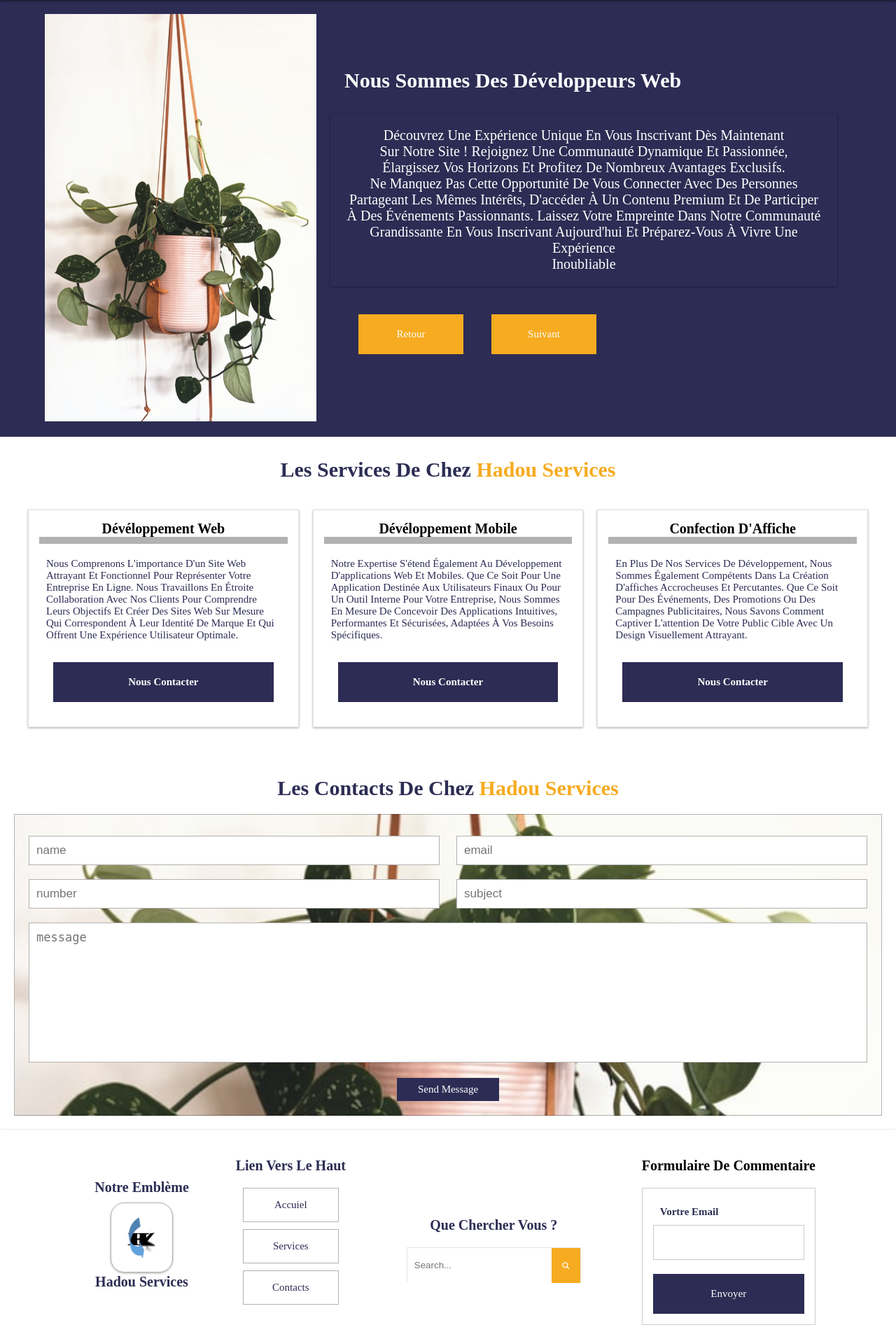
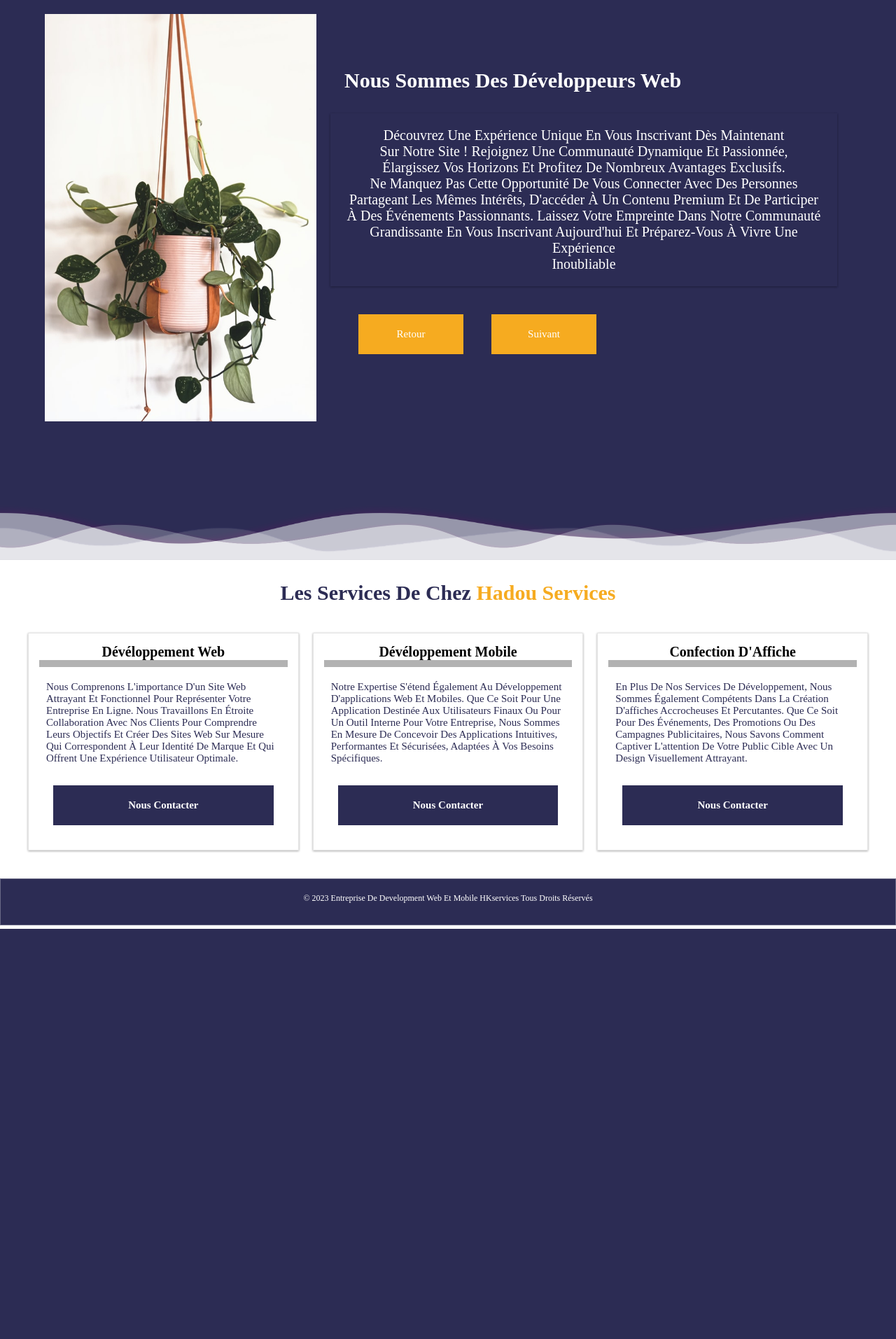
Before and after one commit to hadoukone0102/Hadou-simplon-test, a PHP site: page / in a window 1280 px wide. Shown: the part 185-2098 px from the top of the page at 70% size. After the commit the page ends 1512 px from the top, so only its background shows below. Run offline with PHP 8.4, Linux system fonts and the light colour scheme.

Commit message:
actualiser

```diff
--- a/index.html
+++ b/index.html
@@ -28,6 +28,13 @@
             </div>
             <div id="menu" class="fa fa-bars"></div>
         </header>
+    </div>
+
+    <!-- section d'essaie au backgroud animation-->
+
+    <section class="container_back1">
+        <div class="backg1">
+
             <div class="desing" id="acceuil">
                 <div class="images-derou">
                     <div class="image">
@@ -54,11 +61,25 @@
                             <a href="#" class="btn" id="retour">Retour</a>
                             <a href="#" class="btn" id="suivant">Suivant</a>
                         </div>
+
+                    </div>
                 </div>
             </div>
 
+            <div class="lines lines1">
+                <div class="waves waves1" style="background-image:url(img/backg/1.png)"></div>
             </div>
+            <div class="lines lines2">
+                <div class="waves waves2" style="background-image:url(img/backg/2.png)"></div>
             </div>
+            <div class="lines lines3">
+                <div class="waves waves3" style="background-image:url(img/backg/3.png)"></div>
+            </div>
+
+        </div>
+
+    </section>
+    <!-- section d'essaie au backgroud animation-->
     <!-- services section start-->
     <section class="Service" id="section-service">
         <h1 class="title">Les Services de chez <span>Hadou services</span></h1>
@@ -139,7 +160,7 @@
 
     </section>
     <!-- Section contact end-->
-    <!--section footer start-->
+    <!--section footer start
     <footer>
         <div class="logo">
             <h3>Notre Emblème</h3>
@@ -172,7 +193,10 @@
             </form>
         </div>
     </footer>
-    <!--section footer end-->
+    section footer end-->
+    <div class="copyright">
+        <p>&copy; 2023 entreprise de Development web et mobile HKservices Tous droits réservés</p>
+    </div>
     <script src="script/code.js"></script>
 </body>
 
--- a/pageweb/app_mobile.html
+++ b/pageweb/app_mobile.html
@@ -314,6 +314,10 @@
             </div>
         </div>
     </section>
+
+    <div class="copyright">
+        <p>&copy; 2023 entreprise de Development web et mobile HKservices Tous droits réservés</p>
+    </div>
 </body>
 
 </html>
--- a/style/style.css
+++ b/style/style.css
@@ -107,77 +107,6 @@ header .header-2 .navBar a:hover {
     color: white;
 }
 
-.main .desing {
-    background-color: var(--black);
-    padding: 2rem;
-    display: flex;
-    align-items: center;
-    justify-content: space-between;
-    padding: 2rem 5%;
-}
-
-.main .desing .critere {
-    position: relative;
-    display: block;
-    padding: 2rem;
-}
-
-.main .desing .critere .titre-crit {
-    position: relative;
-    display: block;
-    padding: 2rem;
-}
-
-.main .desing .critere .titre-crit h1 {
-    font-size: 3rem;
-    color: white;
-    margin-bottom: 1rem;
-}
-
-.main .desing .critere .text-crit p {
-    box-shadow: 0 1px 3px rgba(0, 0, 0, .12), 0 1px 3px rgba(0, 0, 0, .23);
-    text-align: center;
-    padding: 2rem;
-    color: white;
-    font-size: 2rem;
-}
-
-.main .desing .critere .text-crit .button {
-    display: flex;
-    padding: 2rem;
-}
-
-.main .desing .critere .text-crit .button .btn {
-    background-color: var(--orange);
-    margin: 2rem;
-    padding: 2rem;
-    width: 15rem;
-    text-align: center;
-}
-
-.main .desing .critere .text-crit .button .btn:hover {
-    background-color: white;
-    color: var(--black);
-    border-radius: .5rem;
-    box-shadow: 0 1px 3px rgba(0, 0, 0, .12), 0 1px 3px rgba(0, 0, 0, .12);
-}
-
-.images-derou {
-    display: block;
-}
-
-.images-derou .image {
-    display: block;
-    max-height: 60rem;
-    max-width: 40rem;
-}
-
-.images-derou .image img {
-    width: 100%;
-    height: 100%;
-}
-
-
 
 /* les points communs  */
 .btn {
@@ -281,7 +210,7 @@ section {
 
 /* contact section start*/
 .contact {
-    display: block;
+    display: none;
 }
 
 .contact form {
@@ -483,6 +412,184 @@ footer .footer_comm .form-footer .btn:focus {
 /* footer */
 
 
+/* autre section */
+
+.container_back1 {
+    display: flex;
+    align-items: center;
+    justify-content: space-between;
+    position: relative;
+    flex-direction: row;
+    background: var(--black);
+    width: 100%;
+    min-height: 100vh;
+    padding: 2rem 2rem;
+}
+
+.container_back1 .backg1 {
+    position: absolute;
+    top: 0;
+    bottom: 0;
+    left: 0;
+    right: 0;
+    display: flex;
+    flex-direction: column;
+    overflow: hidden;
+    margin: auto;
+}
+
+.container_back1 .backg1 .lines {
+    position: absolute;
+    width: 100%;
+    height: 100%;
+    overflow: hidden;
+    background-color: var(--black);
+}
+
+.lines1 {
+    z-index: 15;
+    opacity: 0.5;
+}
+
+.lines2 {
+    z-index: 10;
+    opacity: 0.5;
+}
+
+.lines3 {
+    z-index: 5;
+    opacity: 0.5;
+}
+
+.waves {
+    position: absolute;
+    width: 200%;
+    height: 100%;
+    background-repeat: repeat no-repeat;
+    background-position: 0 bottom;
+    transform-origin: center bottom;
+    background-color: var(--black);
+}
+
+.waves1 {
+    -webkit-background-size: 50% 80px;
+    background-size: 50% 80px;
+    background-color: var(--black);
+}
+
+.waves2 {
+    -webkit-background-size: 50% 100px;
+    background-size: 50% 100px;
+    background-color: var(--black);
+    animation: hkservicesAnimations 12s linear infinite;
+}
+
+.waves3 {
+    -webkit-background-size: 50% 80px;
+    background-size: 50% 80px;
+    animation: hkservicesAnimations 18s linear infinite;
+}
+
+@keyframes hkservicesAnimations {
+    0% {
+        transform: translateX(0) translateY(0) scale(1);
+    }
+
+    50% {
+        transform: translateX(-25%) translateY(0) scale(0.5);
+    }
+
+    100% {
+        transform: translateX(-50%) translateY(0) scale(1)
+    }
+}
+
+.container_back1 .backg1 .desing {
+    background-color: var(--black);
+    padding: 2rem;
+    display: flex;
+    align-items: center;
+    justify-content: space-between;
+    padding: 2rem 5%;
+    z-index: 20;
+}
+
+.container_back1 .backg1 .desing .critere {
+    position: block;
+    padding: 2rem;
+}
+
+
+
+.container_back1 .backg1 .desing .titre-crit {
+    position: relative;
+    display: block;
+    padding: 2rem;
+}
+
+.container_back1 .backg1 .desing .titre-crit h1 {
+    font-size: 3rem;
+    color: white;
+    margin-bottom: 1rem;
+}
+
+.container_back1 .backg1 .desing .text-crit p {
+    box-shadow: 0 1px 3px rgba(0, 0, 0, .12), 0 1px 3px rgba(0, 0, 0, .23);
+    text-align: center;
+    padding: 2rem;
+    color: white;
+    font-size: 2rem;
+}
+
+.container_back1 .backg1 .desing .text-crit .button {
+    display: flex;
+    padding: 2rem;
+}
+
+.container_back1 .backg1 .desing .text-crit .button .btn {
+    background-color: var(--orange);
+    margin: 2rem;
+    padding: 2rem;
+    width: 15rem;
+    text-align: center;
+}
+
+.container_back1 .backg1 .desing .text-crit .button .btn:hover {
+    background-color: white;
+    color: var(--black);
+    border-radius: .5rem;
+    box-shadow: 0 1px 3px rgba(0, 0, 0, .12), 0 1px 3px rgba(0, 0, 0, .12);
+}
+
+.images-derou {
+    display: block;
+}
+
+.images-derou .image {
+    display: block;
+    max-height: 60rem;
+    max-width: 40rem;
+}
+
+.images-derou .image img {
+    width: 100%;
+    height: 100%;
+}
+
+.copyright {
+    width: 100%;
+    padding: 20px 100px 30px;
+    background-color: var(--black);
+    border: solid 1px rgba(250, 250, 250, 0.297);
+    margin-bottom: .5rem;
+}
+
+.copyright p {
+    text-align: center;
+    color: #fff;
+    font-size: 1.2rem;
+}
+
 /* responsive */
 @media(max-width:1200px) {
     html {
@@ -562,6 +669,10 @@ footer .footer_comm .form-footer .btn:focus {
         display: block;
     }
 
+    .contact {
+        display: initial;
+    }
+
     .contact form .inputBox input {
         width: 100%;
     }
```
Also changed, not shown: pageweb/site_web.html (+6 -2 lines), style/mobile.css (+12 -0 lines), img/backg/1.png (added), img/backg/2.png (added), img/backg/3.png (added). Lines whose indentation alone changed are shown as unchanged.
